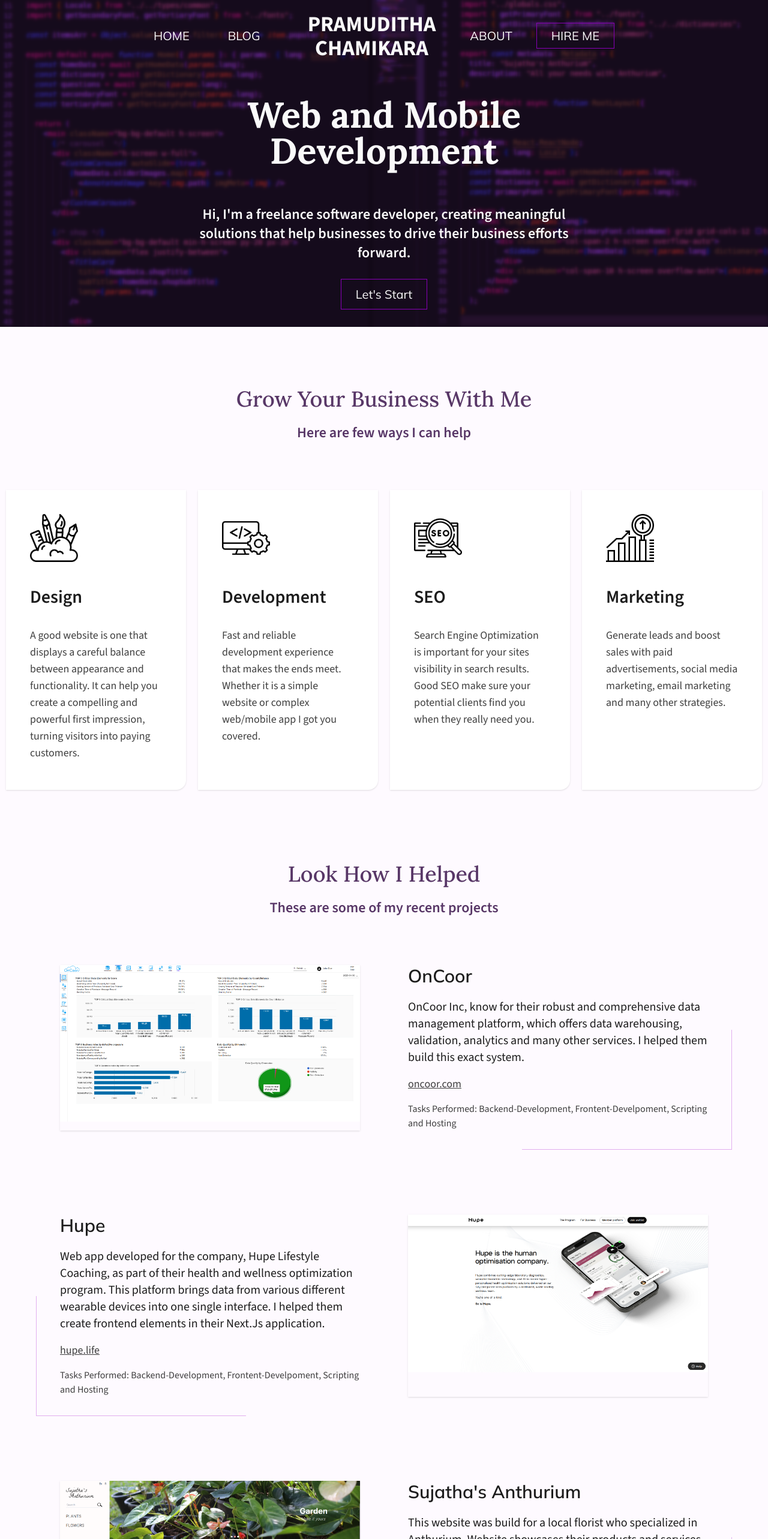
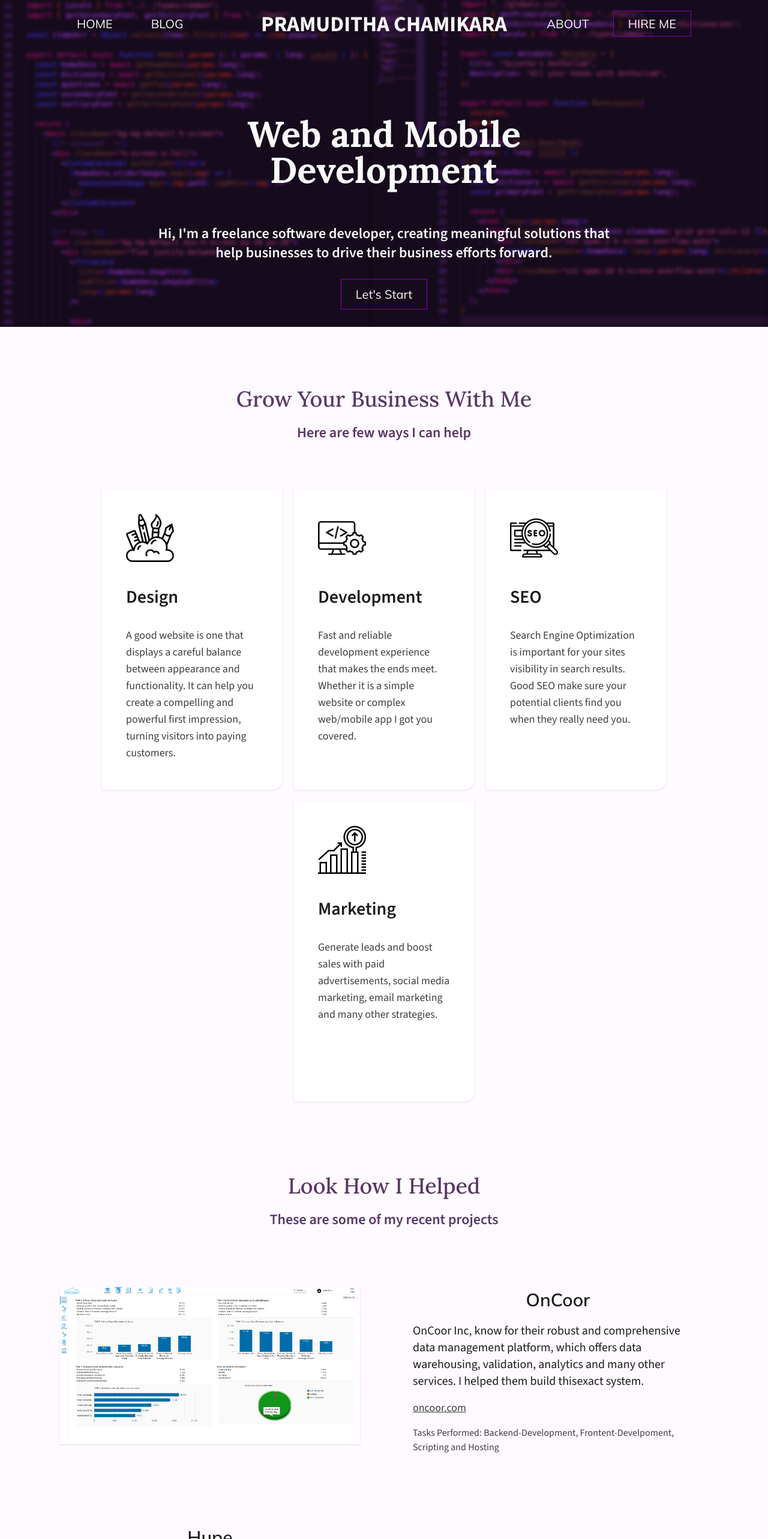
Before and after one commit to ChamikaraTDP/portfolio, a Next.js app: page / in a window 1280 px wide. Shown: the top 2566 px of the page at 60% size. Built offline with nearby package versions, Linux system fonts and the light colour scheme.

Commit message:
Make the home page responsive

```diff
--- a/src/app/layout.tsx
+++ b/src/app/layout.tsx
@@ -2,6 +2,7 @@ import type { Metadata } from "next";
 import "./globals.css";
 import { mulish, sourceSans } from "./fonts";
 import Image from "next/image";
+import Header from "../components/Header";
 
 export const metadata: Metadata = {
   title: "Freelance Software Developer | Pramuditha Chamikara",
@@ -16,51 +17,15 @@ export default function RootLayout({
   return (
     <html lang="en">
       <body
+        id="body-tdp"
         className={`${sourceSans.className} relative bg-background-default text-text-default`}
       >
-        <header
-          className={`${mulish.className} absolute z-40 top-0 left-0 w-full text-text-white flex justify-center`}
-        >
-          <nav className="flex justify-between items-center mt-5 w-3/5">
-            <div className="w-[250px]">
-              <a
-                className="hover:underline text-xl uppercase mr-10"
-                href="/home"
-              >
-                home
-              </a>
-              <a
-                className="hover:underline text-xl uppercase pl-6"
-                href="/blog"
-              >
-                blog
-              </a>
-            </div>
-
-            <h2
-              className={`${sourceSans.className} text-4xl text-center font-bold uppercase`}
-            >
-              pramuditha chamikara
-            </h2>
-
-            <div className="w-[250px] text-end">
-              <a className="hover:underline text-xl uppercase" href="/about">
-                about
-              </a>
-              <a
-                className="text-xl uppercase ml-10 py-2 px-6 border border-border-secondary hover:bg-button-focus hover:border-2 hover:ml-[38px]"
-                href="#lets-start"
-              >
-                hire&nbsp;me
-              </a>
-            </div>
-          </nav>
-        </header>
+        <Header />
 
         {children}
 
-        <footer className="mt-24 p-10 bg-[#6C057D] text-text-white flex justify-center">
-          <div className="w-1/2 flex justify-between">
+        <footer className="mt-24 py-10 px-6 md:p-10 bg-[#6C057D] text-text-white flex justify-center">
+          <div className="w-full md:w-1/2 flex justify-between">
             <section className="">
               <div className="text-lg font-semibold">Pramuditha Chamikara</div>
               <div className="">
@@ -73,29 +38,29 @@ export default function RootLayout({
             </section>
 
             <section>
-              <div className="text-lg font-semibold">You can find me on</div>
+              <div className="font-semibold">You can find me on</div>
 
               <div className="flex mt-5">
                 <Image
                   className="mr-4"
                   src="/icons/twitter.png"
                   alt="Twitter icon"
-                  width={40}
-                  height={40}
+                  width={25}
+                  height={25}
                 />
-                <Image
+                {/* <Image
                   className="mr-4"
                   src="/icons/facebook.png"
                   alt="Facebook icon"
-                  width={40}
-                  height={40}
-                />
+                  width={25}
+                  height={25}
+                /> */}
                 <Image
                   className="mr-4"
                   src="/icons/instagram.png"
                   alt="Instagram icon"
-                  width={40}
-                  height={40}
+                  width={25}
+                  height={25}
                 />
               </div>
             </section>
--- a/src/app/page.tsx
+++ b/src/app/page.tsx
@@ -31,6 +31,97 @@ const services = [
   },
 ];
 
+const projects = [
+  {
+    name: "OnCoor",
+    description:
+      "OnCoor Inc, know for their robust and comprehensive data management platform, which offers data warehousing, validation, analytics and many other services. I helped them build thisexact system.",
+    imageAlt: "screenshot showing form OnCoor web app",
+    imagePath: "/images/oncoor.png",
+    techStack:
+      "Backend-Development, Frontent-Develpoment, Scripting and Hosting",
+    siteLink: "https://oncoor.com",
+    siteDisplay: "oncoor.com",
+    imageFirst: true,
+  },
+  {
+    name: "Hupe",
+    description:
+      "Web app developed for the company Hupe Lifestyle Coaching, as part of their health and wellness optimization program. This platform brings data from various different wearable devices into one single interface. I helped them create frontend elements in their Next.Js application.",
+    imageAlt: "screenshot showing form Hupe website",
+    imagePath: "/images/hupe.png",
+    techStack: "Frontent-Develpoment, Image and Content Optimization",
+    siteLink: "https://hupe.life",
+    siteDisplay: "hupe.life",
+    imageFirst: false,
+  },
+  {
+    name: "Sujatha's Anthurium",
+    description:
+      "This website was build for a local florist who specialized in Anthurium. Website showcases their products and services and highlight their expertise in the field.",
+    imageAlt: "screenshot showing form sujathas-anthurium website",
+    imagePath: "/images/sujathas-anthurium.png",
+    techStack: "Web Design, Frontend-Development, Hosting and Maintenance",
+    siteLink: "https://sujathasanthurium.com",
+    siteDisplay: "sujathasanthurium.com",
+    imageFirst: true,
+  },
+];
+
+function ProjectCard({ project }: any) {
+  return (
+    <div className="flex justify-center lg:items-center flex-wrap lg:flex-nowrap sm:px-5 mb-10 sm:mb-20 lg:mb-[100px]">
+      <div
+        className={`${project.imageFirst ? "lg:mr-20" : "lg:hidden"} shadow`}
+      >
+        <Image
+          src={project.imagePath}
+          alt={project.imageAlt}
+          width={500}
+          height={280}
+        />
+      </div>
+
+      <div
+        className={`mt-5 md:w-4/5 lg:w-[500px] text-left relative px-2 ${
+          project.imageFirst ? "" : "lg:mr-20"
+        }`}
+      >
+        <h4 className={`${mulish.className} text-center text-3xl font-semibold`}>
+          {project.name}
+        </h4>
+        <p className="sm:text-center lg:text-left text-lg lg:text-xl mt-5">{project.description}</p>
+        <div className="mt-4 sm:text-center lg:text-left">
+          <a
+            className="text-lg text-text-secondary underline"
+            href={project.siteLink}
+            target="_blank"
+          >
+            {project.siteDisplay}
+          </a>
+        </div>
+        <h5 className="text-text-secondary mt-4 sm:text-center lg:text-left">
+          Tasks Performed: {project.techStack}
+        </h5>
+
+
+        {/* <div className="hidden lg:block w-[350px] h-[200px] absolute border-border-default border-r border-b -bottom-8 -right-10 -z-10"></div> */}
+      </div>
+
+      {!project.imageFirst && (
+          <div className="hidden lg:block shadow">
+            <Image
+              src="/images/hupe.png"
+              alt="screenshot showing form sujathas-anthurium website"
+              width={500}
+              height={280}
+            />
+          </div>
+        )}
+    </div>
+  );
+}
+
 export default function Home() {
   return (
     <main className="">
@@ -40,19 +131,20 @@ export default function Home() {
           quality={100}
           alt="Screenshot of my code editor"
           fill
-          // objectFit="cover"
           style={{ objectFit: "cover" }}
         />
 
         <div className="absolute bottom-0 text-center text-text-white w-full">
-          <h1 className={`${lora.className} text-6xl font-bold mb-10`}>
+          <h1
+            className={`${lora.className} text-4xl md:text-5xl lg:text-6xl font-bold mb-10`}
+          >
             Web and Mobile
             <br />
             Development
           </h1>
 
           <div className="flex justify-center">
-            <h3 className="text-2xl font-semibold my-5 w-1/2">
+            <h3 className="text-lg md:text-2xl font-semibold my-5 w-4/5 lg:w-3/5 2xl:w-1/2">
               Hi, I&apos;m a freelance software developer, creating meaningful
               solutions that help businesses to drive their business efforts
               forward.
@@ -70,34 +162,35 @@ export default function Home() {
         </div>
       </section>
 
-      <section className="text-center mt-20 py-5">
+      <section className="text-center mt-12 px-4 md:mt-20 py-2 md:py-5">
         <h2
-          className={`${lora.className} text-4xl font-medium capitalize text-title-primary`}
+          className={`${lora.className} text-3xl md:text-4xl font-medium capitalize text-title-primary`}
         >
           grow your business with me
         </h2>
 
-        <h3 className="text-2xl font-semibold text-title-primary mt-5">
+        <h3 className="text-xl md:text-2xl font-semibold text-title-primary mt-5">
           Here are few ways I can help
         </h3>
 
-        <div className="flex justify-center mt-20">
-          <div className="flex justify-center gap-5">
+        <div className="flex justify-center sm:px-5 mt-10 md:mt-20">
+          <div className="flex justify-center flex-wrap gap-2 md:gap-5">
             {services.map((srv) => (
               <div
                 key={srv.name}
-                className="bg-white shadow hover:shadow-[#DF5EFF80] w-[300px] h-[500px] rounded-br-2xl py-10 px-10 text-left"
+                className="bg-white shadow hover:shadow-[#DF5EFF80] w-full md:w-[300px] md:h-[500px] rounded-br-2xl py-6 md:py-10 px-10 text-left"
               >
-                <Image
-                  src={srv.iconPath}
-                  alt="creativity Icon"
-                  width={80}
-                  height={80}
-                />
+                <div className="flex items-center md:flex-col md:items-start">
+                  <div className="relative object-contain w-[60px] h-[60px] md:w-[80px] md:h-[80px]">
+                    <Image src={srv.iconPath} alt="creativity Icon" fill />
+                  </div>
 
-                <h4 className="text-3xl font-semibold mt-10">{srv.name}</h4>
+                  <h4 className="text-3xl font-semibold md:mt-10 ml-5 md:ml-0">
+                    {srv.name}
+                  </h4>
+                </div>
 
-                <p className="text-lg font-medium mt-8 text-text-secondary">
+                <p className="md:text-lg font-medium mt-4 md:mt-8 text-text-secondary">
                   {srv.description}
                 </p>
               </div>
@@ -106,160 +199,41 @@ export default function Home() {
         </div>
       </section>
 
-      <section className="text-center mt-20 py-5">
+      <section className="text-center mt-12 px-4 md:mt-20 py-2 md:py-5">
         <h2
-          className={`${lora.className} text-4xl font-medium capitalize text-title-primary`}
+          className={`${lora.className} text-3xl md:text-4xl font-medium capitalize text-title-primary`}
         >
           Look how I helped
         </h2>
 
-        <h3 className="text-2xl font-semibold text-title-primary mt-5">
+        <h3 className="text-xl md:text-2xl font-semibold text-title-primary mt-5">
           These are some of my recent projects
         </h3>
 
-        <div className="mt-20">
-          <div className="flex justify-center mb-[100px]">
-            <div className="mr-20 shadow">
-              <Image
-                src="/images/oncoor.png"
-                alt="screenshot showing form sujathas-anthurium website"
-                width={500}
-                height={280}
-              />
-            </div>
-
-            <div className="w-[500px] text-left relative">
-              <h4 className={`${mulish.className} text-3xl font-semibold`}>
-                OnCoor
-              </h4>
-
-              <p className="text-xl mt-5">
-                OnCoor Inc, know for their robust and comprehensive data
-                management platform, which offers data warehousing, validation,
-                analytics and many other services. I helped them build this
-                exact system.
-              </p>
-
-              <div className="mt-4">
-                <a
-                  className="text-lg text-text-secondary underline"
-                  href="https://oncoor.com"
-                  target="_blank"
-                >
-                  oncoor.com
-                </a>
-              </div>
-
-              <h5 className="text-text-secondary mt-4">
-                Tasks Performed: Backend-Development, Frontent-Develpoment,
-                Scripting and Hosting
-              </h5>
-
-              <div className="w-[350px] h-[200px] absolute border-border-default border-r border-b -bottom-8 -right-10 -z-10"></div>
-            </div>
-          </div>
-
-          <div className="flex justify-center py-[40px] mb-[100px]">
-            <div className="w-[500px] text-left mr-20 relative">
-              <h4 className={`${mulish.className} text-3xl font-semibold`}>
-                Hupe
-              </h4>
-
-              <p className="text-xl mt-5">
-                Web app developed for the company, Hupe Lifestyle Coaching, as
-                part of their health and wellness optimization program. This
-                platform brings data from various different wearable devices
-                into one single interface. I helped them create frontend
-                elements in their Next.Js application.
-              </p>
-
-              <div className="mt-4">
-                <a
-                  className="text-lg text-text-secondary underline"
-                  href="https://hupe.life"
-                  target="_blank"
-                >
-                  hupe.life
-                </a>
-              </div>
-
-              <h5 className="text-text-secondary mt-4">
-                Tasks Performed: Backend-Development, Frontent-Develpoment,
-                Scripting and Hosting
-              </h5>
-
-              <div className="w-[350px] h-[200px] absolute border-border-default border-l border-b -bottom-8 -left-10 -z-10"></div>
-            </div>
-
-            <div className="shadow">
-              <Image
-                src="/images/hupe.png"
-                alt="screenshot showing form sujathas-anthurium website"
-                width={500}
-                height={280}
-              />
-            </div>
-          </div>
-
-          <div className="flex justify-center mb-20">
-            <div className="mr-20 shadow">
-              <Image
-                src="/images/sujathas-anthurium.png"
-                alt="screenshot showing form sujathas-anthurium website"
-                width={500}
-                height={280}
-              />
-            </div>
-
-            <div className="w-[500px] text-left relative">
-              <h4 className={`${mulish.className} text-3xl font-semibold`}>
-                Sujatha&apos;s Anthurium
-              </h4>
-
-              <p className="text-xl mt-5">
-                This website was build for a local florist who specialized in
-                Anthurium. Website showcases their products and services and
-                highlight their expertise in the field.
-              </p>
-
-              <div className="mt-4">
-                <a
-                  className="text-lg text-text-secondary underline"
-                  href="https://sujathasanthurium.com"
-                  target="_blank"
-                >
-                  sujathasanthurium.com
-                </a>
-              </div>
-
-              <h5 className="text-text-secondary mt-4">
-                Tasks Performed : Web Design, Frontend-Development, Hosting and
-                Maintenance
-              </h5>
-
-              <div className="w-[350px] h-[200px] absolute border-border-default border-r border-b -bottom-8 -right-10 -z-10"></div>
-            </div>
-          </div>
+        <div className="mt-10 md:mt-20">
+          {projects.map((project) => (
+            <ProjectCard key={project.name} project={project} />
+          ))}
         </div>
       </section>
 
       <section className="flex flex-col items-center text-center mt-20 py-20 bg-background-secondary">
         <h2
-          className={`${lora.className} text-4xl font-medium capitalize text-title-primary`}
+          className={`${lora.className} text-3xl md:text-4xl font-medium capitalize text-title-primary`}
         >
           hear from my past clients
         </h2>
 
-        <h3 className="text-2xl font-semibold text-title-primary mt-5">
+        <h3 className="text-xl md:text-2xl font-semibold text-title-primary mt-5">
           Don&apos;t take my word for it
         </h3>
 
-        <div className="mt-16 w-3/5 flex justify-between items-center">
-          <div className="text-text-secondary shrink-0 w-[60px] h-[60px] rounded-full bg-white flex justify-center items-center hover:bg-button-focus hover:text-white hover:cursor-pointer">
+        <div className="mt-16 w-4/5 md:w-3/5 flex justify-between items-center">
+          <div className="hidden text-text-secondary shrink-0 w-[60px] h-[60px] rounded-full bg-white lg:flex justify-center items-center hover:bg-button-focus hover:text-white hover:cursor-pointer">
             <ChevronLeftIcon />
           </div>
 
-          <div className="items-center px-20">
+          <div className="items-center md:px-20">
             <p className="text-lg">
               Chamikara&apos;s hard work, professionalism, and commitment have
               been invaluable to our team, and we are grateful for the positive
@@ -271,24 +245,25 @@ export default function Home() {
             </h4>
           </div>
 
-          <div className="text-text-secondary shrink-0 w-[60px] h-[60px] rounded-full bg-white flex justify-center items-center hover:bg-button-focus hover:text-white hover:cursor-pointer">
+          <div className="hidden text-text-secondary shrink-0 w-[60px] h-[60px] rounded-full bg-white lg:flex justify-center items-center hover:bg-button-focus hover:text-white hover:cursor-pointer">
             <ChevronRightIcon />
           </div>
         </div>
       </section>
 
-      <section className="mt-20 pt-10 flex items-center flex-col">
-        <h2 id="lets-start"
-          className={`${lora.className} text-4xl font-medium capitalize text-title-primary`}
+      <section className="mt-12 md:mt-20 pt-10 flex items-center flex-col px-3">
+        <h2
+          id="lets-start"
+          className={`${lora.className} text-3xl md:text-4xl font-medium capitalize text-title-primary`}
         >
           let&apos;s get started!
         </h2>
 
-        <h3 className="text-2xl font-semibold text-title-primary mt-5">
+        <h3 className="text-xl md:text-2xl font-semibold text-title-primary mt-5">
           I would love the chance to work for you
         </h3>
 
-        <div className="mt-10 w-1/2">
+        <div className="mt-4 md:mt-10 w-full md:w-4/5 lg:w-3/5  xl:w-1/2">
           <CtaForm />
         </div>
       </section>
--- /dev/null
+++ b/src/components/Header.tsx
@@ -0,0 +1,114 @@
+"use client";
+import { useEffect, useState } from "react";
+import { mulish, sourceSans } from "../app/fonts";
+import Image from "next/image";
+
+export default function Header() {
+  const [isMenuOpen, setIsMenuOpen] = useState(false);
+
+  useEffect(() => {
+    var body = document.getElementById("body-tdp");
+
+    if (!body) return;
+
+    if (isMenuOpen) {
+      body.style.height = '100vh';
+      body.style.overflow = 'hidden';
+    } else {
+      body.style.height = 'auto';
+      body.style.overflow = 'auto';
+    }
+  }, [isMenuOpen]);
+
+  return (
+    <header
+      className={`${mulish.className} absolute z-40 top-0 left-0 w-full text-text-white flex justify-center`}
+    >
+      <nav className="flex justify-evenly items-center mt-5 w-full px-4 lg:px-10 xl:px-0 xl:w-4/5 2xl:w-3/5">
+        <div className="hidden lg:block w-1/4">
+          <a className="hover:underline text-xl uppercase" href="/home">
+            home
+          </a>
+          <a
+            className="hover:underline text-xl uppercase ml-8 lg:ml-16"
+            href="/blog"
+          >
+            blog
+          </a>
+        </div>
+
+        <h2
+          className={`${sourceSans.className} text-xl md:text-3xl lg:text-4xl lg:text-center font-bold uppercase grow px-1 lg:px-5`}
+        >
+          pramuditha chamikara
+        </h2>
+
+        <div className="hidden lg:block text-end w-1/4">
+          <a
+            className="hover:underline text-xl uppercase mr-5 lg:mr-10"
+            href="/about"
+          >
+            about
+          </a>
+          <a
+            className="text-xl uppercase py-2 px-6 border border-border-secondary hover:bg-button-focus hover:border-2 hover:px-[23px]"
+            href="#lets-start"
+          >
+            hire&nbsp;me
+          </a>
+        </div>
+
+        <div className="lg:hidden cursor-pointer" onClick={() => setIsMenuOpen(true)}>
+          <Image src="/icons/menu.svg" alt="menu icon" width={40} height={60} />
+        </div>
+      </nav>
+
+      <div className={`${isMenuOpen ? 'block' : 'hidden'} z-[1000] absolute top-0 left-0 w-screen h-screen bg-[#3E0141] text-text-white`}>
+        <nav className="flex flex-col lg:ml-16">
+          <div className="flex pr-5">
+            <h2
+              className={`${sourceSans.className} text-3xl lg:text-4xl lg:text-center font-bold uppercase grow px-10 py-10`}
+            >
+              pramuditha chamikara
+            </h2>
+
+            <Image
+              className="cursor-pointer"
+              src="/icons/cross.svg"
+              alt="cross icon"
+              width={40}
+              height={40}
+              onClick={() => setIsMenuOpen(false)}
+            />
+          </div>
+          <div className="ml-16 px-4 py-4">
+            <a className="hover:underline text-2xl uppercase" href="/home">
+              home
+            </a>
+          </div>
+
+          <div className="ml-16 px-4 py-4">
+            <a className="hover:underline text-2xl uppercase" href="/blog">
+              blog
+            </a>
+          </div>
+
+          <div className="ml-16 px-4 py-4">
+            <a className="hover:underline text-2xl uppercase" href="/about">
+              about
+            </a>
+          </div>
+
+          <div className="mt-10 ml-16">
+            <a
+              className=" text-2xl uppercase py-2 px-6 border border-border-secondary hover:bg-button-focus hover:border-2 hover:px-[23px]"
+              href="#lets-start"
+            >
+              hire&nbsp;me
+            </a>
+          </div>
+        </nav>
+      </div>
+    </header>
+  );
+};
```
Also changed, not shown: src/components/CtaForm.tsx (+7 -7 lines), public/icons/cross.svg (added), public/icons/menu.svg (added).
